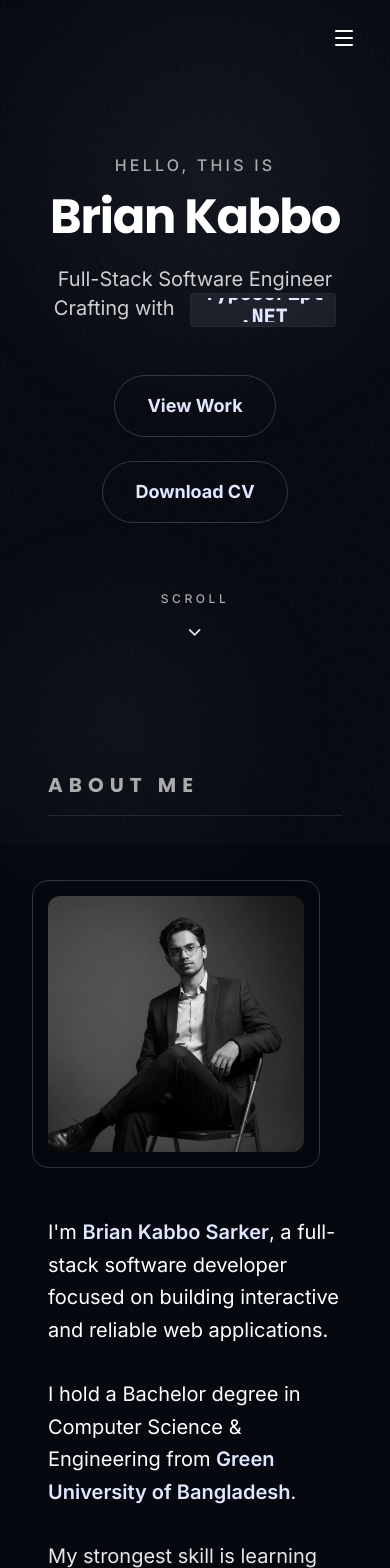
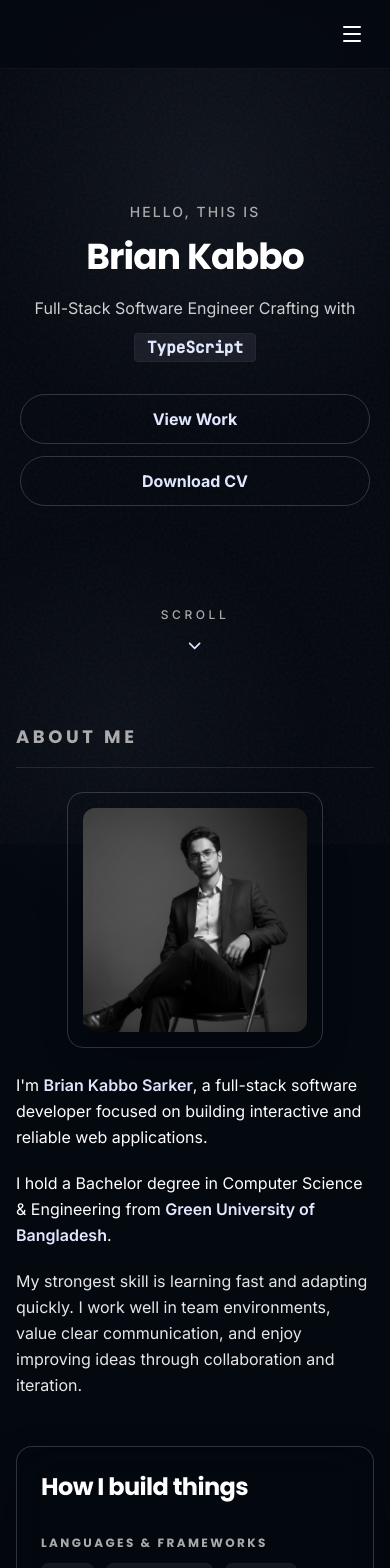
Before and after one commit to Charan951/protfilo, a React (Vite) app in the folder Brian Kabbo Sarker/: page / in a window 390 px wide. Shown: the top 1568 px of the page. Built offline with nearby package versions, Linux system fonts and the light colour scheme.

Commit message:
refactor: enhance layout and styling across multiple sections for improved responsiveness and visual consistency

```diff
--- a/Brian Kabbo Sarker/src/App.tsx
+++ b/Brian Kabbo Sarker/src/App.tsx
@@ -18,14 +18,14 @@ const App: React.FC = () => {
       <div className="flex flex-col lg:flex-row min-h-screen">
         <Navbar />
 
-        <main className="flex-1 lg:ml-[120px] lg:mr-[60px] px-6 lg:pl-5 lg:pr-5">
+        <main className="flex-1 lg:ml-[120px] lg:mr-[60px] px-4 sm:px-6 lg:pl-5 lg:pr-5 min-w-0 overflow-x-clip">
           <Hero />
           <About />
           <Experience />
           <Showcase />
           <Contact />
 
-          <footer className="py-12 text-center opacity-40">
+          <footer className="py-8 sm:py-12 text-center opacity-40">
             <p className="text-[#aaa] text-sm tracking-widest uppercase">
              © Brian Kabbo Sarker
             </p>
--- a/Brian Kabbo Sarker/src/components/Navbar.tsx
+++ b/Brian Kabbo Sarker/src/components/Navbar.tsx
@@ -82,7 +82,7 @@ const Navbar: React.FC = () => {
       </aside>
 
       {/* Mobile Nav Top Bar */}
-      <nav className="fixed top-0 left-0 w-full z-50 lg:hidden px-6 py-4 flex justify-end items-center">
+      <nav className="fixed top-0 left-0 w-full z-50 lg:hidden px-4 sm:px-6 py-3 sm:py-4 flex justify-end items-center bg-arctic-void/80 backdrop-blur-sm border-b border-white/5">
         <button onClick={() => setIsMobileMenuOpen(!isMobileMenuOpen)} className="text-white min-h-[44px] min-w-[44px] flex items-center justify-center">
           {isMobileMenuOpen ? <X size={24} /> : <Menu size={24} />}
         </button>
@@ -95,23 +95,23 @@ const Navbar: React.FC = () => {
             initial={{ opacity: 0, y: -20 }}
             animate={{ opacity: 1, y: 0 }}
             exit={{ opacity: 0, y: -20 }}
-            className="fixed inset-0 z-40 bg-black flex flex-col items-center justify-center space-y-8 lg:hidden"
+            className="fixed inset-0 z-40 bg-black flex flex-col items-center justify-center gap-6 sm:gap-8 px-6 lg:hidden"
           >
             {navLinks.map((link) => (
               <a
                 key={link.name}
                 href={link.href}
                 onClick={(e) => handleNavClick(e, link.id, link.href)}
-                className={`text-2xl tracking-[0.3em] min-h-[44px] flex items-center transition-colors duration-300 ${
+                className={`text-xl sm:text-2xl tracking-[0.2em] sm:tracking-[0.3em] min-h-11 flex items-center transition-colors duration-300 ${
                   activeSection === link.id ? 'text-white' : 'text-[#aaa]'
                 }`}
               >
                 {link.name}
               </a>
             ))}
-            <div className="flex space-x-8 mt-12 text-[#aaa]">
+            <div className="flex flex-wrap justify-center gap-6 sm:gap-8 mt-8 sm:mt-12 text-[#aaa]">
               {socialLinks.map((social, index) => (
-                <a key={index} href={social.href} className="hover:text-white transition-colors min-h-[44px] flex items-center">
+                <a key={index} href={social.href} className="hover:text-white transition-colors min-h-11 min-w-11 flex items-center justify-center">
                   {social.icon}
                 </a>
               ))}
--- a/Brian Kabbo Sarker/src/sections/About.tsx
+++ b/Brian Kabbo Sarker/src/sections/About.tsx
@@ -21,19 +21,19 @@ const About: React.FC = () => {
   ];
 
   return (
-    <section id="about" className="py-24 max-w-6xl mx-auto px-6">
+    <section id="about" className="py-12 sm:py-16 lg:py-24 max-w-6xl mx-auto px-0 lg:px-6 min-w-0">
       {/* Section Heading */}
       <motion.div
         initial="hidden"
         whileInView="visible"
         viewport={{ once: true, margin: "-100px" }}
         variants={revealVariants}
-        className="mb-20 border-b border-white/10 pb-4"
+        className="mb-10 sm:mb-12 lg:mb-20 border-b border-white/10 pb-4"
       >
-        <h2 className="text-xl md:text-2xl font-bold tracking-[0.3em] text-[#aaa] uppercase px-0">ABOUT ME</h2>
+        <h2 className="text-lg sm:text-xl lg:text-2xl font-bold tracking-[0.2em] sm:tracking-[0.3em] text-[#aaa] uppercase">ABOUT ME</h2>
       </motion.div>
 
-      <div className="flex flex-col md:flex-row-reverse items-start justify-between gap-16 mb-24">
+      <div className="flex flex-col md:flex-row-reverse items-center md:items-start justify-between gap-10 sm:gap-12 lg:gap-16 mb-12 sm:mb-16 lg:mb-24">
         {/* Profile Photo */}
         <motion.div
           initial="hidden"
@@ -47,7 +47,7 @@ const About: React.FC = () => {
             <img
               src={profilePhoto}
               alt="Brian Kabbo Sarker"
-              className="w-64 h-64 md:w-80 md:h-80 rounded-xl object-cover grayscale hover:grayscale-0 transition-all duration-700 shadow-2xl relative z-10"
+              className="w-56 h-56 sm:w-64 sm:h-64 md:w-80 md:h-80 rounded-xl object-cover grayscale hover:grayscale-0 transition-all duration-700 shadow-2xl relative z-10"
             />
           </div>
         </motion.div>
@@ -58,16 +58,16 @@ const About: React.FC = () => {
           whileInView="visible"
           viewport={{ once: true, margin: "-100px" }}
           variants={revealVariants}
-          className="md:w-3/5 space-y-8"
+          className="w-full md:w-3/5 space-y-5 sm:space-y-6 lg:space-y-8 min-w-0"
         >
-          <p className="text-xl text-white leading-relaxed">
+          <p className="text-base sm:text-lg lg:text-xl text-white leading-relaxed break-words">
             I'm <span className="text-moonstone font-semibold">Brian Kabbo Sarker</span>, a full-stack software developer focused
             on building interactive and reliable web applications.
           </p>
-          <p className="text-xl text-white leading-relaxed">
+          <p className="text-base sm:text-lg lg:text-xl text-white leading-relaxed break-words">
             I hold a Bachelor degree in Computer Science & Engineering from <span className="text-moonstone font-semibold">Green University of Bangladesh</span>.
           </p>
-          <p className="text-xl leading-relaxed text-white/90">
+          <p className="text-base sm:text-lg lg:text-xl leading-relaxed text-white/90 break-words">
             My strongest skill is learning fast and adapting quickly. I work well in team environments, value clear
             communication, and enjoy improving ideas through collaboration and iteration.
           </p>
@@ -80,13 +80,13 @@ const About: React.FC = () => {
         whileInView="visible"
         viewport={{ once: true, margin: "-100px" }}
         variants={revealVariants}
-        className="glass-card p-10 md:p-16 rounded-[2rem]"
+        className="glass-card p-6 sm:p-8 lg:p-10 xl:p-16 rounded-2xl sm:rounded-[2rem] min-w-0"
       >
-        <h3 className="text-3xl font-bold mb-12 text-white">How I build things</h3>
-        <div className="flex flex-col gap-8">
+        <h3 className="text-2xl sm:text-3xl font-bold mb-8 sm:mb-10 lg:mb-12 text-white">How I build things</h3>
+        <div className="flex flex-col gap-6 sm:gap-8">
           {techStack.map((stack) => (
-            <div key={stack.category} className="flex flex-col md:flex-row md:items-start gap-4">
-              <h4 className="text-xs uppercase tracking-[0.3em] font-bold text-[#aaa] md:w-56 shrink-0 pt-2">{stack.category}</h4>
+            <div key={stack.category} className="flex flex-col md:flex-row md:items-start gap-3 sm:gap-4 min-w-0">
+              <h4 className="text-xs uppercase tracking-[0.2em] sm:tracking-[0.3em] font-bold text-[#aaa] md:w-56 shrink-0 pt-0 md:pt-2 break-words">{stack.category}</h4>
               <div className="flex flex-wrap gap-3">
                 {stack.items.map((item) => (
                   <motion.span
--- a/Brian Kabbo Sarker/src/sections/Contact.tsx
+++ b/Brian Kabbo Sarker/src/sections/Contact.tsx
@@ -4,7 +4,7 @@ import { Mail, Linkedin } from 'lucide-react';
 
 const Contact: React.FC = () => {
   return (
-    <section id="contact" className="py-24 max-w-6xl mx-auto px-6">
+    <section id="contact" className="py-12 sm:py-16 lg:py-24 max-w-6xl mx-auto px-0 lg:px-6 min-w-0">
       <motion.div
         initial="hidden"
         whileInView="visible"
@@ -13,9 +13,9 @@ const Contact: React.FC = () => {
           hidden: { opacity: 0, y: 30 },
           visible: { opacity: 1, y: 0, transition: { duration: 0.8 } }
         }}
-        className="mb-20 border-b border-white/10 pb-4"
+        className="mb-10 sm:mb-12 lg:mb-20 border-b border-white/10 pb-4"
       >
-        <h2 className="text-xl md:text-2xl font-bold tracking-[0.3em] text-[#aaa] uppercase px-0">CONTACT ME</h2>
+        <h2 className="text-lg sm:text-xl lg:text-2xl font-bold tracking-[0.2em] sm:tracking-[0.3em] text-[#aaa] uppercase">CONTACT ME</h2>
       </motion.div>
 
       <motion.div
@@ -23,16 +23,16 @@ const Contact: React.FC = () => {
         whileInView={{ opacity: 1, y: 0 }}
         transition={{ duration: 1, ease: [0.16, 1, 0.3, 1] }}
         viewport={{ once: true }}
-        className="text-center"
+        className="text-center min-w-0"
       >
-        <p className="text-[#aaa] uppercase tracking-[0.4em] mb-8 font-bold text-xs">Have a project in mind?</p>
+        <p className="text-[#aaa] uppercase tracking-[0.25em] sm:tracking-[0.4em] mb-6 sm:mb-8 font-bold text-xs px-2">Have a project in mind?</p>
 
         <a
           href="mailto:braiankabbo@gmail.com"
-          className="group inline-block relative"
+          className="group inline-block relative max-w-full"
         >
-          <div className="overflow-hidden py-4">
-            <h2 className="text-5xl md:text-8xl font-black text-white leading-none transition-all duration-700 group-hover:text-moonstone select-none">
+          <div className="overflow-hidden py-3 sm:py-4 px-1">
+            <h2 className="text-4xl sm:text-5xl md:text-8xl font-black text-white leading-none transition-all duration-700 group-hover:text-moonstone select-none break-words">
               {"LET'S TALK".split('').map((char, i) => (
                 <motion.span
                   key={i}
@@ -54,10 +54,10 @@ const Contact: React.FC = () => {
           <div className="h-[2px] w-0 group-hover:w-full bg-gradient-to-r from-transparent via-moonstone to-transparent transition-all duration-1000 mx-auto mt-4 opacity-50 group-hover:opacity-100 shadow-[0_0_20px_rgba(100,182,172,0.5)]" />
         </a>
 
-        <div className="flex flex-col sm:flex-row justify-center items-center gap-6 mt-12">
+        <div className="flex flex-col sm:flex-row justify-center items-stretch sm:items-center gap-3 sm:gap-6 mt-8 sm:mt-12 max-w-md sm:max-w-none mx-auto">
           <a
             href="mailto:braiankabbo@gmail.com"
-            className="w-full sm:w-auto btn-shine flex items-center justify-center gap-3 px-10 py-5 rounded-2xl border border-moonstone-border bg-transparent hover:bg-white transition-all duration-300 text-moonstone font-bold text-lg"
+            className="w-full sm:w-auto btn-shine flex items-center justify-center gap-3 min-h-11 px-8 sm:px-10 py-4 sm:py-5 rounded-2xl border border-moonstone-border bg-transparent hover:bg-white transition-all duration-300 text-moonstone font-bold text-base sm:text-lg"
           >
             <Mail className="w-5 h-5" />
             Email Me
@@ -66,7 +66,7 @@ const Contact: React.FC = () => {
             href="https://linkedin.com/in/brian-kabbo-sarker"
             target="_blank"
             rel="noopener noreferrer"
-            className="w-full sm:w-auto btn-shine flex items-center justify-center gap-3 px-10 py-5 rounded-2xl border border-moonstone-border bg-transparent hover:bg-white transition-all duration-300 text-moonstone font-bold text-lg"
+            className="w-full sm:w-auto btn-shine flex items-center justify-center gap-3 min-h-11 px-8 sm:px-10 py-4 sm:py-5 rounded-2xl border border-moonstone-border bg-transparent hover:bg-white transition-all duration-300 text-moonstone font-bold text-base sm:text-lg"
           >
             <Linkedin className="w-5 h-5" />
             LinkedIn
--- a/Brian Kabbo Sarker/src/sections/Experience.tsx
+++ b/Brian Kabbo Sarker/src/sections/Experience.tsx
@@ -46,25 +46,25 @@ const Experience: React.FC = () => {
   };
 
   return (
-    <section id="journey" className="py-24 max-w-6xl mx-auto px-6">
+    <section id="journey" className="py-12 sm:py-16 lg:py-24 max-w-6xl mx-auto px-0 lg:px-6 min-w-0">
       <motion.div
         initial="hidden"
         whileInView="visible"
         viewport={{ once: true, margin: "-100px" }}
         variants={revealVariants}
-        className="mb-20 border-b border-white/10 pb-4"
+        className="mb-10 sm:mb-12 lg:mb-20 border-b border-white/10 pb-4"
       >
-        <h2 className="text-xl md:text-2xl font-bold tracking-[0.3em] text-[#aaa] uppercase px-0">MY JOURNEY</h2>
+        <h2 className="text-lg sm:text-xl lg:text-2xl font-bold tracking-[0.2em] sm:tracking-[0.3em] text-[#aaa] uppercase">MY JOURNEY</h2>
       </motion.div>
 
-      <div className="flex flex-col md:flex-row gap-12 md:gap-24">
+      <div className="flex flex-col md:flex-row gap-8 sm:gap-10 lg:gap-24">
         {/* Tabs */}
-        <div className="flex flex-wrap md:flex-col md:w-1/3 gap-3">
+        <div className="flex flex-col md:flex-col md:w-1/3 gap-3 w-full">
           {experienceData.map((exp) => (
             <button
               key={exp.id}
               onClick={() => setActiveTab(exp.id)}
-              className={`btn-shine text-left px-6 py-4 rounded-xl border transition-all duration-300 ${
+              className={`btn-shine w-full text-left min-h-11 px-4 sm:px-6 py-3 sm:py-4 rounded-xl border transition-all duration-300 break-words ${
                 activeTab === exp.id
                   ? 'bg-moonstone text-zinc-950 font-bold border-moonstone'
                   : 'bg-transparent border-moonstone-border/20 text-white hover:bg-white'
@@ -76,7 +76,7 @@ const Experience: React.FC = () => {
         </div>
 
         {/* Content */}
-        <div className="md:w-2/3 min-h-[300px]">
+        <div className="md:w-2/3 min-w-0 md:min-h-[300px]">
           <AnimatePresence mode="wait">
             {experienceData.map((exp) => (
               exp.id === activeTab && (
@@ -86,15 +86,15 @@ const Experience: React.FC = () => {
                   animate={{ opacity: 1, x: 0 }}
                   exit={{ opacity: 0, x: -20 }}
                   transition={{ duration: 0.4 }}
-                  className="space-y-6"
+                  className="space-y-4 sm:space-y-6"
                 >
-                  <h3 className="text-2xl font-bold text-white">{exp.role}</h3>
+                  <h3 className="text-xl sm:text-2xl font-bold text-white leading-snug break-words">{exp.role}</h3>
                   <p className="font-mono text-moonstone text-sm">{exp.period}</p>
-                  <ul className="space-y-4">
+                  <ul className="space-y-3 sm:space-y-4">
                     {exp.points.map((point, i) => (
-                      <li key={i} className="flex items-start gap-4 text-white text-lg">
-                        <span className="text-moonstone mt-1.5">•</span>
-                        <span>{point}</span>
+                      <li key={i} className="flex items-start gap-3 sm:gap-4 text-white text-base sm:text-lg leading-relaxed">
+                        <span className="text-moonstone mt-1.5 flex-shrink-0">•</span>
+                        <span className="break-words">{point}</span>
                       </li>
                     ))}
                   </ul>
--- a/Brian Kabbo Sarker/src/sections/Hero.tsx
+++ b/Brian Kabbo Sarker/src/sections/Hero.tsx
@@ -24,33 +24,33 @@ const Hero: React.FC = () => {
   };
 
   return (
-    <section id="home" className="relative h-[80vh] lg:h-screen flex flex-col items-center justify-center px-6">
+    <section id="home" className="relative min-h-[80vh] lg:h-screen flex flex-col items-center justify-center px-0 lg:px-6 pt-20 pb-12 lg:pt-0 lg:pb-0">
       <motion.div
         variants={containerVariants}
         initial="hidden"
         animate="visible"
-        className="text-center z-10"
+        className="text-center z-10 w-full max-w-2xl min-w-0 px-1"
       >
         <motion.p
           variants={itemVariants}
-          className="text-[#aaa] text-base uppercase tracking-[0.2em] mb-4 font-inter font-medium"
+          className="text-[#aaa] text-sm sm:text-base uppercase tracking-[0.15em] sm:tracking-[0.2em] mb-3 sm:mb-4 font-inter font-medium"
         >
           Hello, this is
         </motion.p>
 
         <motion.h1
           variants={itemVariants}
-          className="text-5xl md:text-8xl lg:text-9xl mb-6 font-bold tracking-tight text-white"
+          className="text-4xl sm:text-5xl md:text-8xl lg:text-9xl mb-4 sm:mb-6 font-bold tracking-tight text-white leading-tight break-words"
         >
           Brian Kabbo
         </motion.h1>
 
         <motion.p
           variants={itemVariants}
-          className="text-white text-xl md:text-2xl font-inter mb-12 max-w-2xl mx-auto"
+          className="text-white text-base sm:text-xl md:text-2xl font-inter mb-8 sm:mb-12 max-w-2xl mx-auto leading-relaxed flex flex-col sm:block items-center gap-3 px-1"
         >
-          <span className="opacity-80">Full-Stack Software Engineer Crafting with</span>{' '}
-          <span className="text-moonstone font-mono font-semibold bg-moonstone-dim px-3 py-1 rounded border border-moonstone-border/20" style={{ display: 'inline-flex', alignItems: 'center', verticalAlign: 'middle', marginLeft: '0.5em' }}>
+          <span className="opacity-80">Full-Stack Software Engineer Crafting with</span>
+          <span className="text-moonstone font-mono font-semibold bg-moonstone-dim px-3 py-1 rounded border border-moonstone-border/20 inline-flex items-center sm:ml-2">
             {/* Clip window — exactly one item tall, overflow hidden here */}
             <span style={{ display: 'block', overflow: 'hidden', height: '1.2em' }}>
               <span style={{ display: 'flex', flexDirection: 'column', animation: 'tickUp 7s ease-in-out infinite' }}>
@@ -65,11 +65,11 @@ const Hero: React.FC = () => {
 
         <motion.div
           variants={itemVariants}
-          className="flex flex-wrap items-center justify-center gap-6"
+          className="flex flex-col sm:flex-row flex-wrap items-stretch sm:items-center justify-center gap-3 sm:gap-6 w-full max-w-md sm:max-w-none mx-auto"
         >
           <a
             href="#works"
-            className="group btn-shine px-8 py-4 rounded-full border border-moonstone-border text-moonstone font-bold text-lg bg-transparent hover:bg-white transition-all duration-300"
+            className="group btn-shine inline-flex items-center justify-center min-h-11 px-6 sm:px-8 py-3 sm:py-4 rounded-full border border-moonstone-border text-moonstone font-bold text-base sm:text-lg bg-transparent hover:bg-white transition-all duration-300"
           >
             View Work
           </a>
@@ -77,7 +77,7 @@ const Hero: React.FC = () => {
             href="https://drive.google.com/file/d/1ERIkqExyzmGRm_Hhst7v-mMBce7TGdWh/view?usp=sharing"
             target="_blank"
             rel="noopener noreferrer"
-            className="group btn-shine px-8 py-4 rounded-full border border-moonstone-border text-moonstone font-bold text-lg bg-transparent hover:bg-white transition-all duration-300"
+            className="group btn-shine inline-flex items-center justify-center min-h-11 px-6 sm:px-8 py-3 sm:py-4 rounded-full border border-moonstone-border text-moonstone font-bold text-base sm:text-lg bg-transparent hover:bg-white transition-all duration-300"
           >
             Download CV
           </a>
@@ -89,7 +89,7 @@ const Hero: React.FC = () => {
         initial={{ opacity: 0 }}
         animate={{ opacity: 1 }}
         transition={{ delay: 2, duration: 1 }}
-        className="absolute bottom-10 left-1/2 -translate-x-1/2 flex flex-col items-center gap-2 cursor-pointer group"
+        className="absolute bottom-6 sm:bottom-10 left-1/2 -translate-x-1/2 flex flex-col items-center gap-2 cursor-pointer group"
         onClick={() => document.getElementById('about')?.scrollIntoView({ behavior: 'smooth' })}
       >
         <span className="text-[#aaa] text-xs uppercase tracking-[0.3em] font-medium group-hover:text-moonstone transition-colors">Scroll</span>
--- a/Brian Kabbo Sarker/src/sections/Showcase.tsx
+++ b/Brian Kabbo Sarker/src/sections/Showcase.tsx
@@ -49,7 +49,7 @@ const Showcase: React.FC = () => {
   return (
     <section
       id="works"
-      className="max-w-6xl mx-auto px-0 lg:px-6 py-12 sm:py-16 lg:py-0"
+      className="max-w-6xl mx-auto px-0 lg:px-6 py-12 sm:py-16 lg:py-0 min-w-0"
       style={{ overflow: 'clip' }}
     >
       {/*DESKTOP*/}
```
